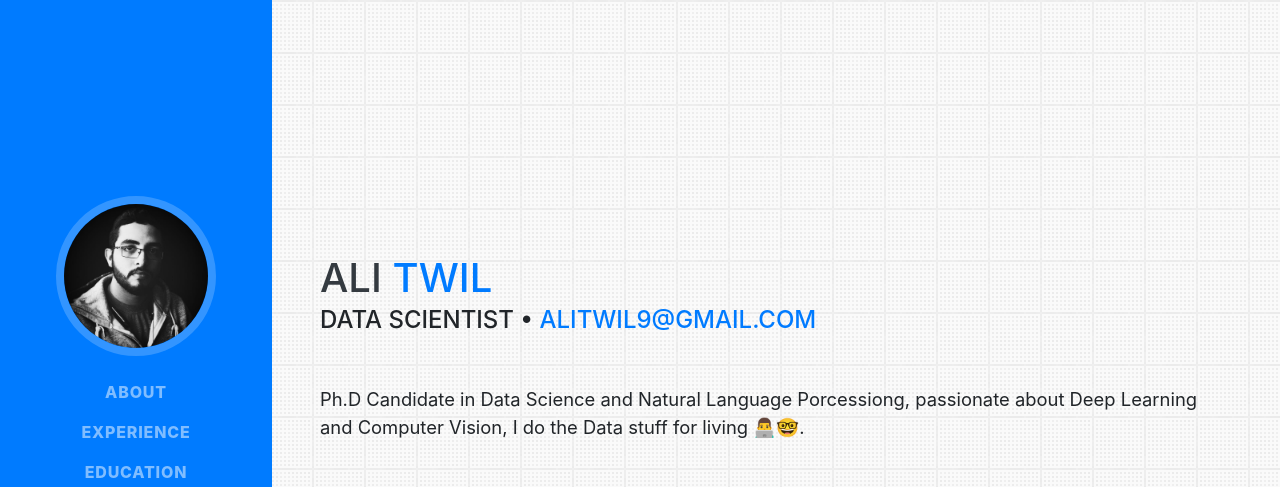
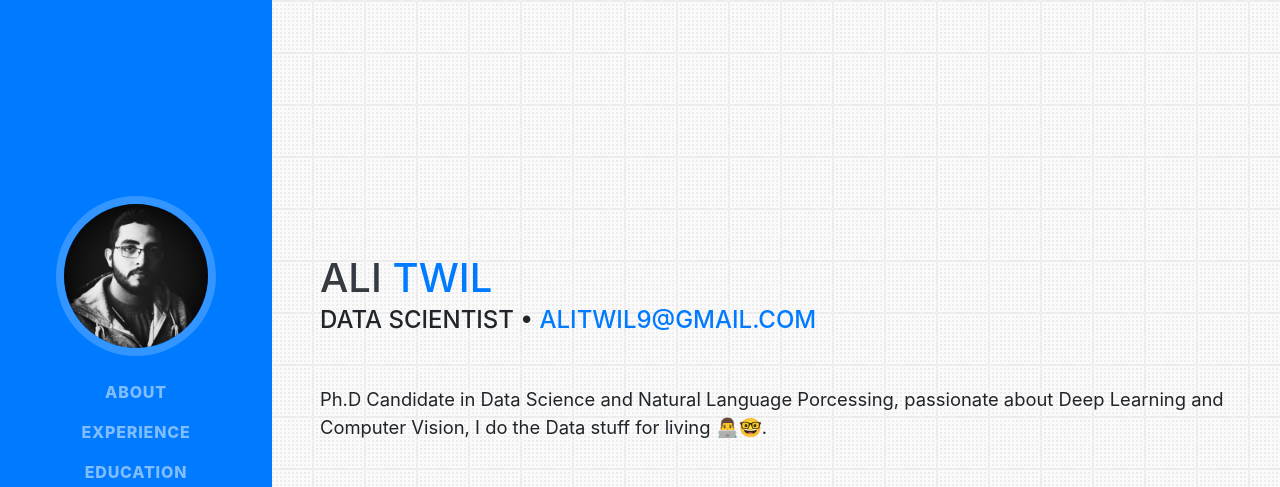
Before and after one commit to Boogey9/resume, a website with bundled scripts: page index.html in a window 1280 px wide. Shown: the top 487 px of the page. Built offline with nearby package versions, Linux system fonts and the light colour scheme; a web font is replaced by a local one.

Commit message:
fix typo

```diff
--- a/index.html
+++ b/index.html
@@ -76,7 +76,7 @@
         <div class="subheading mb-5"> Data Scientist •
           <a href="mailto:alitwil9@gmail.com">alitwil9@gmail.com</a>
         </div>
-        <p class="lead mb-5">Ph.D Candidate in Data Science and Natural Language Porcessiong, passionate about Deep Learning and Computer Vision, I do the Data stuff for living 👨‍💻🤓.</p>
+        <p class="lead mb-5">Ph.D Candidate in Data Science and Natural Language Porcessing, passionate about Deep Learning and Computer Vision, I do the Data stuff for living 👨‍💻🤓.</p>
         <div class="social-icons">
           <a href="https://www.linkedin.com/in/ali-twil">
             <i class="fab fa-linkedin-in" >  </i>
```
